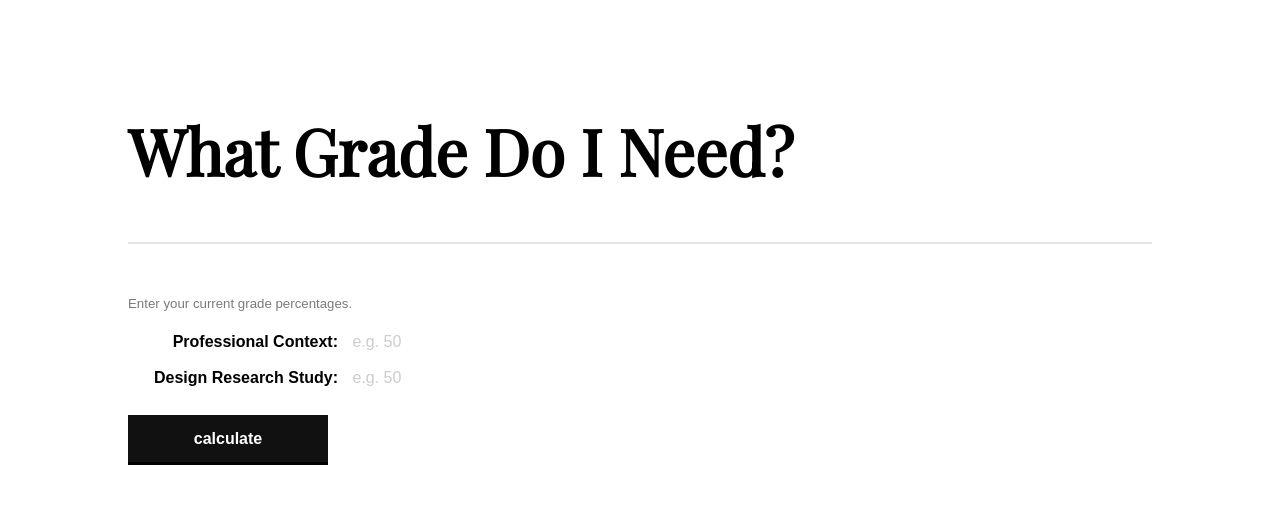
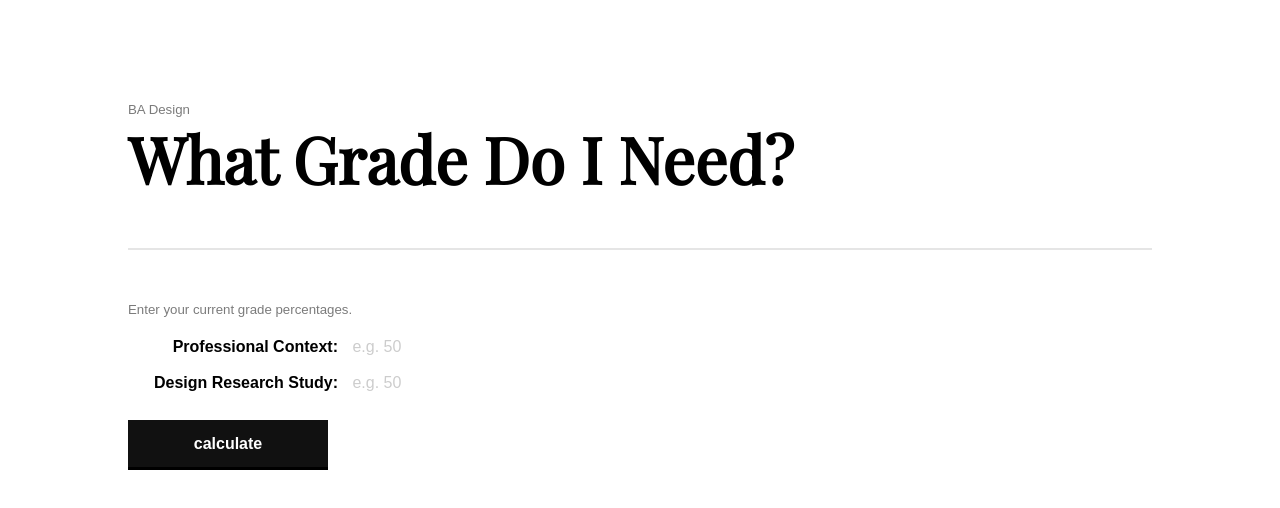
Before and after one commit to fyrebite/grade-prediction, a plain HTML site: page index.html in a window 1280 px wide. Drawn offline with nearby package versions, Linux system fonts and the light colour scheme; a web font is replaced by a local one.

Commit message:
add course title

```diff
--- a/index.html
+++ b/index.html
@@ -11,6 +11,7 @@
 <body>
 
 <div class="container">
+	<p>BA Design</p>
 	<h1>What Grade Do I Need?</h1>
 	<form>
 		<p>Enter your current grade percentages.</p>
--- a/main.css
+++ b/main.css
@@ -39,9 +39,9 @@ button:hover, button:active{
 h1{
 	font-family: "Playfair Display", sans-serif;
 	font-size: 4rem;
-	padding-bottom: 40px;
+	padding-bottom: 60px;
 	border-bottom: 2px solid rgba(0, 0, 0, 0.1);
-	line-height: 1.6;
+	line-height: 0.9;
 }
 
 form{
```
